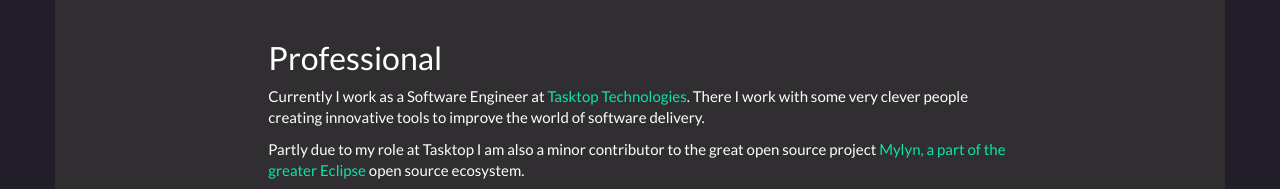
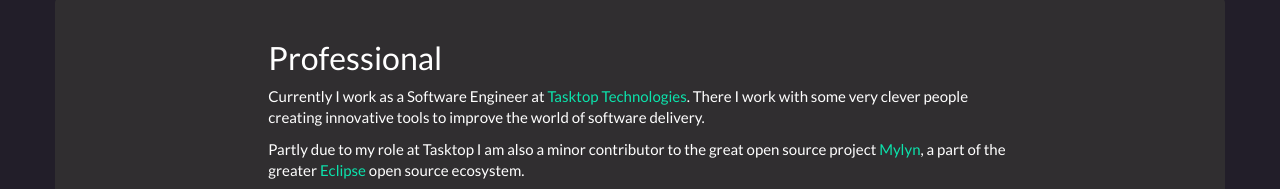
Before and after one commit to Jaxsun/jaxsun.github.io, a plain HTML site: page index.html in a window 1280 px wide. Shown: the part 429-618 px from the top of the page. Drawn offline with nearby package versions, Linux system fonts and the light colour scheme.

Commit message:
fix anchor

```diff
--- a/index.html
+++ b/index.html
@@ -70,7 +70,7 @@
             <div class="col-md-2">
             </div>
             <div class="col-md-8">
-                <p>Partly due to my role at Tasktop I am also a minor contributor to the great open source project <a href="https://eclipse.org/mylyn">Mylyn<a>, a part of the greater <a href="https://www.eclipse.org">Eclipse</a> open source ecosystem.</p>
+                <p>Partly due to my role at Tasktop I am also a minor contributor to the great open source project <a href="https://eclipse.org/mylyn">Mylyn</a>, a part of the greater <a href="https://www.eclipse.org">Eclipse</a> open source ecosystem.</p>
             </div>
             <div class="col-md-2">
             </div>
```
